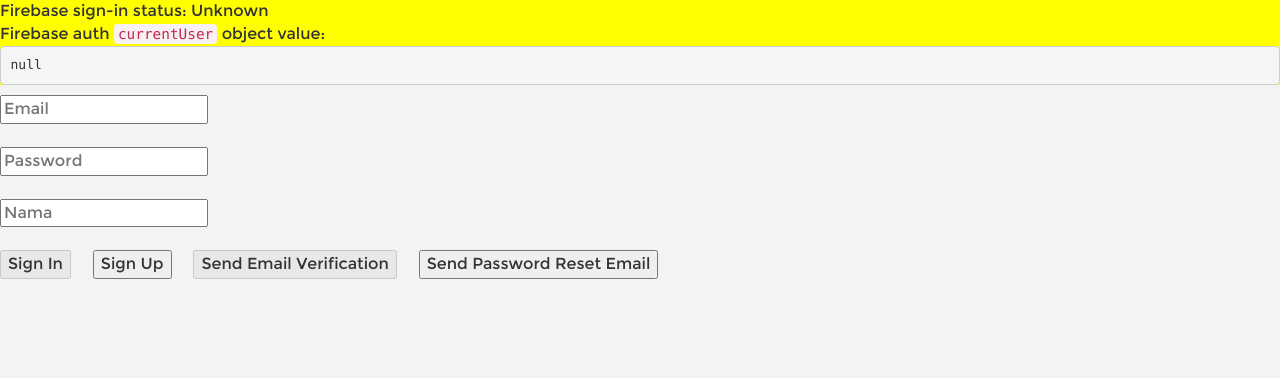
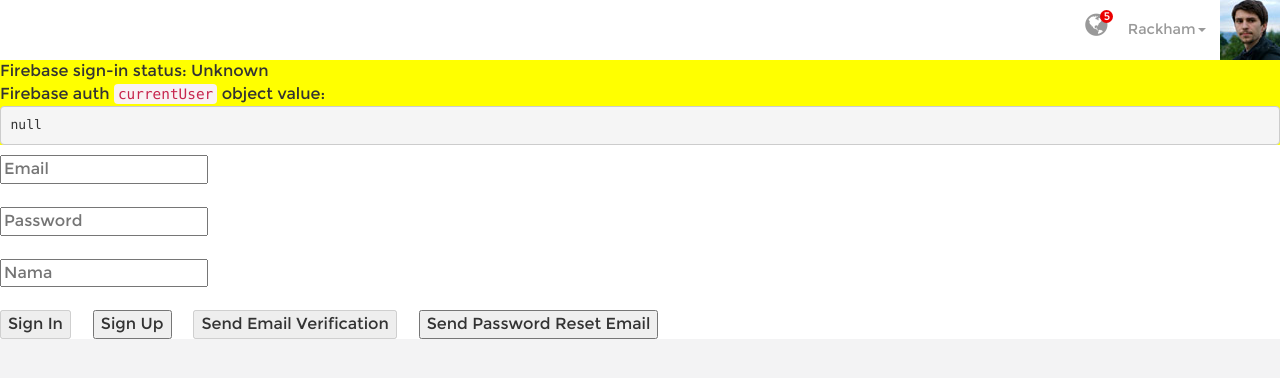
Before and after one commit to kemtol/indorentbus, a Jekyll site: the page built from index.html, in a window 1280 px wide. Shown: the top 378 px of the page. Built offline with Jekyll 4.4.1, drawn with Linux system fonts in a browser that asks for light colours; nearby versions of some CDN libraries; Markdown is read by kramdown in place of the engine named in the settings; comment, search, counter and statistics services are not loaded.

Commit message:
Update default.html

```diff
--- a/_layouts/default.html
+++ b/_layouts/default.html
@@ -47,6 +47,86 @@
     </style>
   </head>
   <body>
+  <div id="wrapper">
+    <div class="drop-men" >
+        <ul class=" nav_1">
+
+        <li class="dropdown at-drop">
+              <a href="#" class="dropdown-toggle dropdown-at " data-toggle="dropdown"><i class="fa fa-globe"></i> <span class="number">5</span></a>
+              <ul class="dropdown-menu menu1 " role="menu">
+                <li><a href="#">
+
+                  <div class="user-new">
+                  <p>New user registered</p>
+                  <span>40 seconds ago</span>
+                  </div>
+                  <div class="user-new-left">
+
+                  <i class="fa fa-user-plus"></i>
+                  </div>
+                  <div class="clearfix"> </div>
+                  </a></li>
+                <li><a href="#">
+                  <div class="user-new">
+                  <p>Someone special liked this</p>
+                  <span>3 minutes ago</span>
+                  </div>
+                  <div class="user-new-left">
+
+                  <i class="fa fa-heart"></i>
+                  </div>
+                  <div class="clearfix"> </div>
+                </a></li>
+                <li><a href="#">
+                  <div class="user-new">
+                  <p>John cancelled the event</p>
+                  <span>4 hours ago</span>
+                  </div>
+                  <div class="user-new-left">
+
+                  <i class="fa fa-times"></i>
+                  </div>
+                  <div class="clearfix"> </div>
+                </a></li>
+                <li><a href="#">
+                  <div class="user-new">
+                  <p>The server is status is stable</p>
+                  <span>yesterday at 08:30am</span>
+                  </div>
+                  <div class="user-new-left">
+
+                  <i class="fa fa-info"></i>
+                  </div>
+                  <div class="clearfix"> </div>
+                </a></li>
+                <li><a href="#">
+                  <div class="user-new">
+                  <p>New comments waiting approval</p>
+                  <span>Last Week</span>
+                  </div>
+                  <div class="user-new-left">
+
+                  <i class="fa fa-rss"></i>
+                  </div>
+                  <div class="clearfix"> </div>
+                </a></li>
+                <li><a href="#" class="view">View all messages</a></li>
+              </ul>
+            </li>
+        <li class="dropdown">
+              <a href="#" class="dropdown-toggle dropdown-at" data-toggle="dropdown"><span class=" name-caret">Rackham<i class="caret"></i></span><img src="images/wo.jpg"></a>
+              <ul class="dropdown-menu " role="menu">
+                <li><a href="profile.html"><i class="fa fa-user"></i>Edit Profile</a></li>
+                <li><a href="inbox.html"><i class="fa fa-envelope"></i>Inbox</a></li>
+                <li><a href="calendar.html"><i class="fa fa-calendar"></i>Calender</a></li>
+                <li><a href="inbox.html"><i class="fa fa-clipboard"></i>Tasks</a></li>
+              </ul>
+            </li>
+
+        </ul>
+     </div><!-- /.navbar-collapse -->
+    <div class="clearfix">
+  </div>
     <!-- header navbar here -->
     <header id="nav-menu">
       <h1><a href="{{ site.url }}">FLEET MANAGEMENT</a></h1>
@@ -61,6 +141,7 @@
       <div>Firebase auth <code>currentUser</code> object value:</div>
       <pre><code id="quickstart-account-details">null</code></pre>
     </div>
+    <!-- //status end firebase auth -->
 
     {{ content }}
 
@@ -70,5 +151,6 @@
       });
       document.body.style.visibility = "visible";
     </script>
+
   </body>
 </html>
```
Lines whose indentation alone changed are shown as unchanged.
